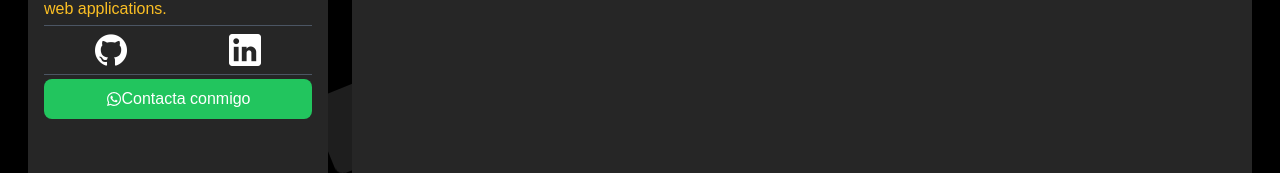
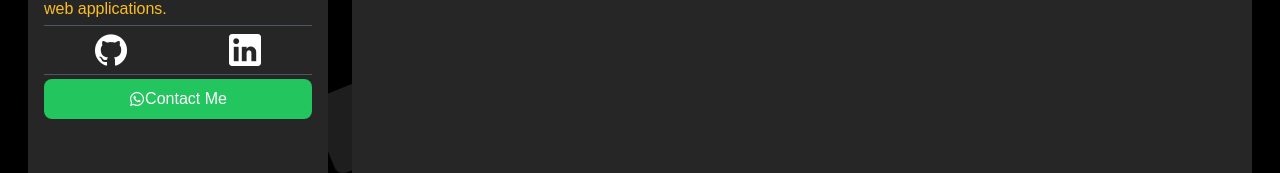
Before and after one commit to sgonzaec/portafolio-react, a React (Vite) app: page / in a window 1280 px wide. Shown: the part 567-740 px from the top of the page. Built offline with nearby package versions, Linux system fonts and the light colour scheme.

Commit message:
hotfix: update button

```diff
--- a/src/Components/Buttons/Whatsapp/WhatsappButton.jsx
+++ b/src/Components/Buttons/Whatsapp/WhatsappButton.jsx
@@ -10,7 +10,7 @@ const WhatsappButton = () => {
             rel="noopener noreferrer"
             className="flex justify-center items-center px-4 py-2 bg-green-500 text-white rounded-lg hover:bg-green-600 transition-colors duration-300"
         >
-            {LanguageLogoByName('Whatsapp')}{' '} Contacta conmigo
+            {LanguageLogoByName('Whatsapp')}{' '} Contact Me
         </a>
     );
 };
```
